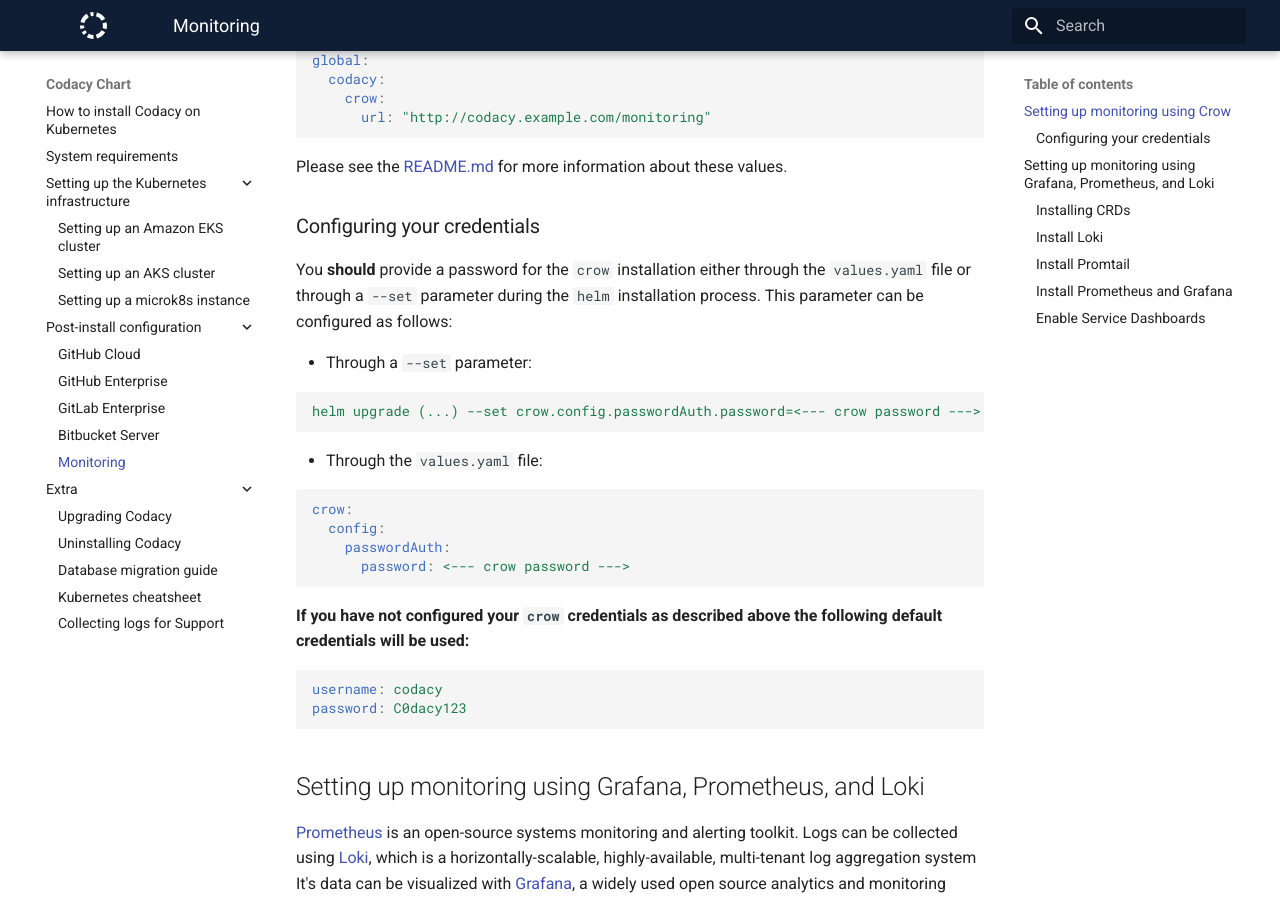
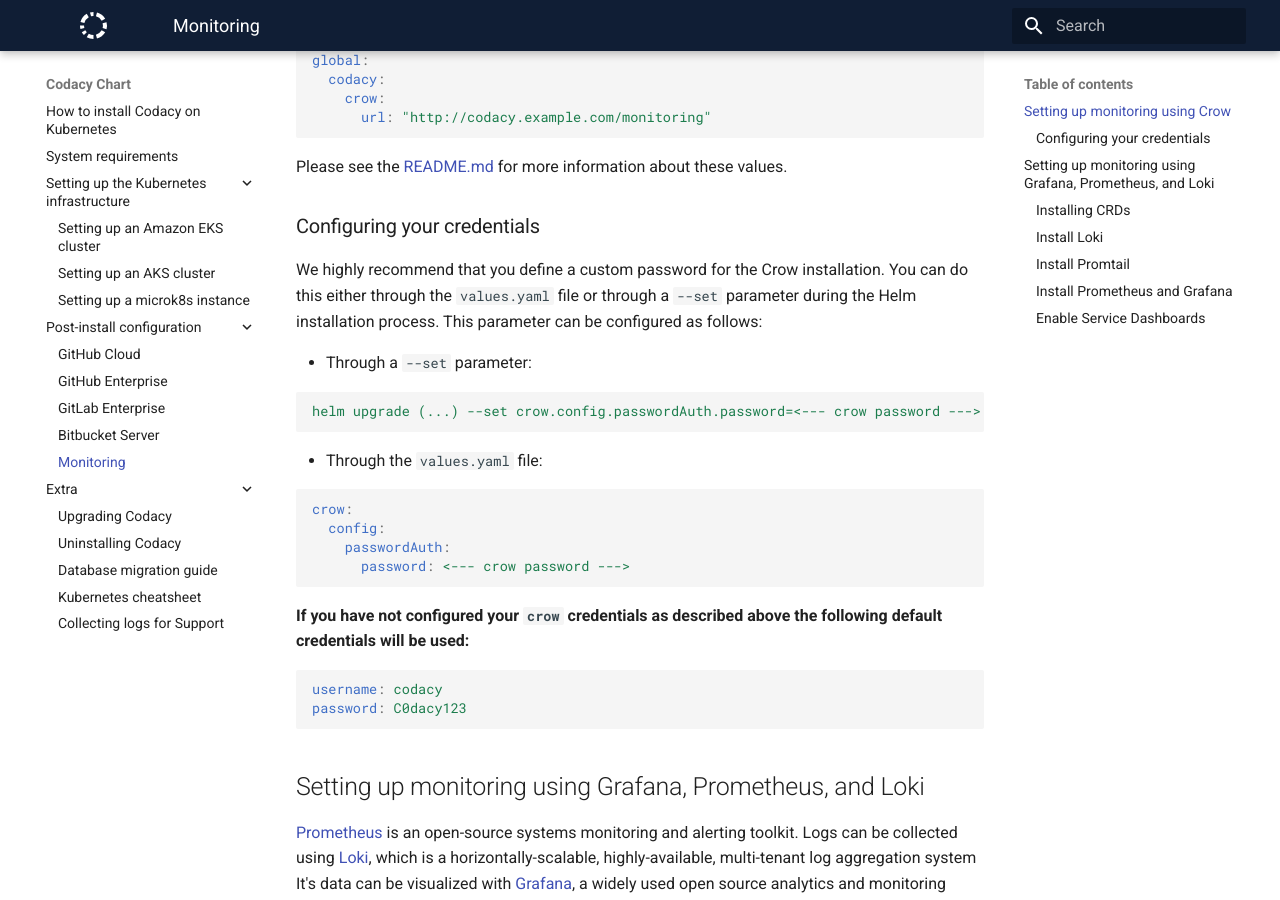
Before and after one commit to codacy/chart, an MkDocs documentation site: the page built from docs/configuration/monitoring.md, in a window 1280 px wide and 900 px high, scrolled down 612 px. Built offline with MkDocs 1.6.1 and Material for MkDocs 9.7.7, drawn with Linux system fonts in a browser that asks for light colours.

Commit message:
Update docs/configuration/monitoring.md
Co-Authored-By: Paulo Ribeiro <60105800+pauloribeiro-codacy@users.noreply.github.com>

```diff
--- a/docs/configuration/monitoring.md
+++ b/docs/configuration/monitoring.md
@@ -29,7 +29,7 @@
 
 ### Configuring your credentials
 
-You **should** provide a password for the `crow` installation either through the `values.yaml` file or through a `--set` parameter during the `helm` installation process. This parameter can be configured as follows:
+We highly recommend that you define a custom password for the Crow installation. You can do this either through the `values.yaml` file or through a `--set` parameter during the Helm installation process. This parameter can be configured as follows:
 
 * Through a `--set` parameter:
 
```
